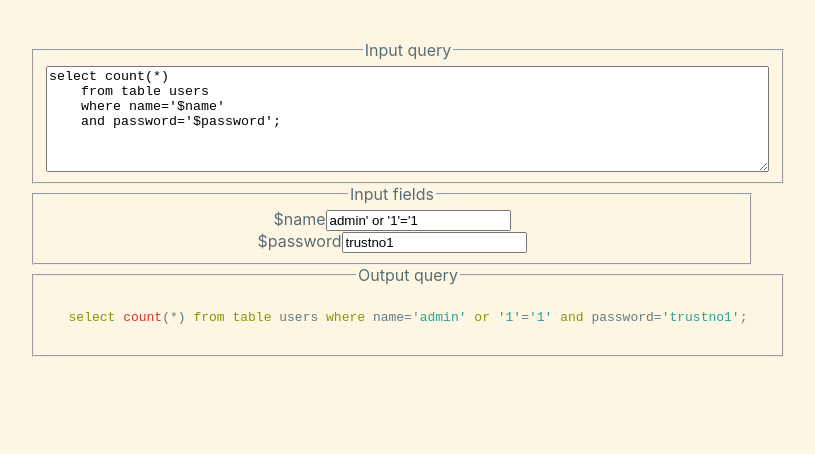
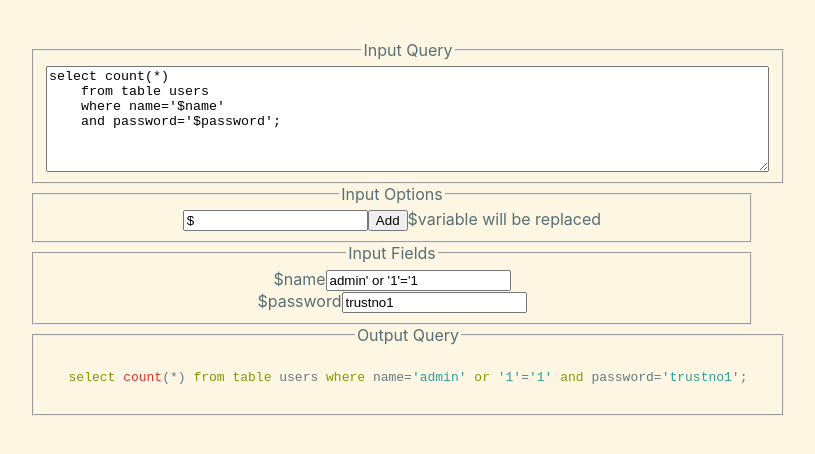
Before and after one commit to UweKrause/sqliv, a React (Vite) app: page / in a window 1280 px wide. Shown: the top 454 px of the page, without its empty margins (248-1063 px from the left). Built offline with nearby package versions, Linux system fonts and the light colour scheme.

Commit message:
add the ability to add more replacements. ToDo: add the ability to remove replacements

```diff
--- a/src/App.tsx
+++ b/src/App.tsx
@@ -25,10 +25,17 @@ function App() {
     const [inputQuery, setInputQuery] =
         useState(inputQueryInitial)
 
+    const defaultNameNewInputField = "$";
+
+    const [newInputFieldName, setNewInputFieldName] =
+        useState(defaultNameNewInputField)
+
+    const [newInputFieldStatus, setNewInputFieldStatus] = useState("$variable will be replaced")
+
     const [inputFields, setInputFields] = useState(
         [
-            {key: crypto.randomUUID(), name: "name", value: "admin' or '1'='1"},
-            {key: crypto.randomUUID(), name: "password", value: "trustno1"},
+            {key: crypto.randomUUID(), name: "$name", value: "admin' or '1'='1"},
+            {key: crypto.randomUUID(), name: "$password", value: "trustno1"},
         ]
     )
 
@@ -39,7 +46,7 @@ function App() {
             let outputQuery = inputQuery
             inputFields.forEach(
                 ({name, value}) =>
-                    outputQuery = outputQuery.replace("$" + name, value)
+                    outputQuery = outputQuery.replace(name, value)
             )
 
             setOutputQuery(
@@ -76,7 +83,7 @@ function App() {
     return (
         <>
             <fieldset className="querybox">
-                <legend>Input query</legend>
+                <legend>Input Query</legend>
                 <textarea
                     name="inputQuery"
                     className="query"
@@ -87,14 +94,49 @@ function App() {
             </fieldset>
 
             <fieldset>
-                <legend>Input fields</legend>
+                <legend>Input Options</legend>
+                <form>
+                    <input
+                        id="newInputName"
+                        value={newInputFieldName}
+                        onChange={(e) => {
+                            setNewInputFieldName(e.target.value)
+                        }}
+                    />
+                    <button
+                        onClick={(e) => {
+                            e.preventDefault()
+                            if (!inputFields.some((inputField) => {
+                                return inputField.name === newInputFieldName
+                            })) {
+                                setInputFields([
+                                        ...inputFields,
+                                        {key: crypto.randomUUID(), name: newInputFieldName, value: ""}
+                                    ]
+                                )
+                                setNewInputFieldStatus("Added field " + newInputFieldName)
+                                setNewInputFieldName(defaultNameNewInputField)
+                            } else {
+                                setNewInputFieldStatus("Field " + newInputFieldName + " already exists")
+                            }
+                        }
+                        }
+                    >
+                        Add
+                    </button>
+                    <span>{newInputFieldStatus}</span>
+                </form>
+            </fieldset>
+
+            <fieldset>
+                <legend>Input Fields</legend>
                 {
                     inputFields.map(
                         ({key, name, value}, index) => {
                             return (
                                 <div
                                     key={key}>
-                                    <label>${name}
+                                    <label>{name}
                                         <input
                                             name={name}
                                             value={value}
@@ -108,11 +150,10 @@ function App() {
                         }
                     )
                 }
-
             </fieldset>
 
             <fieldset className="querybox">
-                <legend>Output query</legend>
+                <legend>Output Query</legend>
                 <SyntaxHighlighter
                     language="sql"
                     style={syntaxHighlighterStyle}
```
